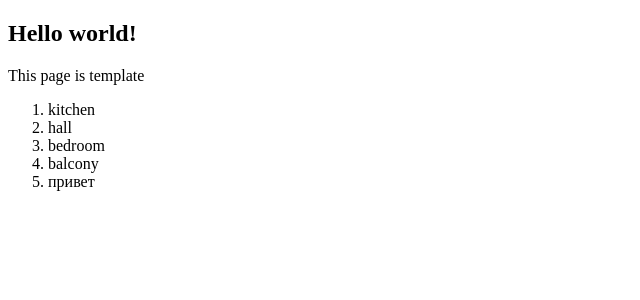
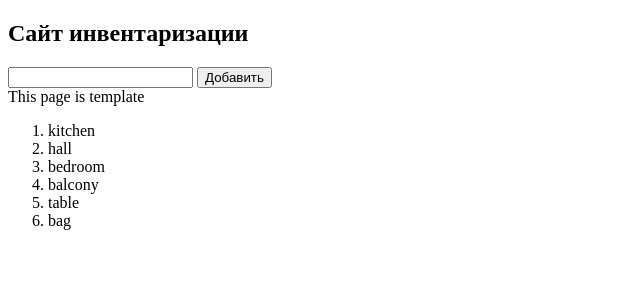
Before and after one commit to Alinochka07/inventory, a Flask app: page / in a window 1280 px wide. Shown: the top 300 px of the page, without its empty margins (0-640 px from the left). Run offline with Flask 2, Linux system fonts and the light colour scheme.

Commit message:
added adding feature

```diff
--- a/app.py
+++ b/app.py
@@ -1,4 +1,4 @@
-from flask import Flask, render_template, redirect
+from flask import Flask, render_template, request
 
 app = Flask(__name__)
 
@@ -14,3 +14,14 @@ def homepage():
     f = open('goods.txt', 'r', encoding='utf-8')
     txt = f.readlines()
     return render_template('index.html', goods=txt)
+
+@app.route('/add/', methods=['POST'])
+def add():
+    good = request.form['good']
+    f = open('goods.txt', 'a+', encoding='utf-8')
+    f.write(good + '\n')
+    f.close()
+    return """
+        <h1>Инвентарь пополнен</h1>
+        <a href='/'>Вернуться на главную страницу</a>
+    """
--- a/goods.txt
+++ b/goods.txt
@@ -2,4 +2,5 @@ kitchen
 hall
 bedroom
 balcony
-привет
+table
+bag
--- a/templates/index.html
+++ b/templates/index.html
@@ -7,7 +7,11 @@
     <title>Document</title>
 </head>
 <body>
-    <h2>Hello world!</h2>
+    <h2>Сайт инвентаризации</h2>
+    <form action="/add/" method="POST">
+        <input type="text" name="good">
+        <button>Добавить</button>
+    </form>
     <div>This page is template</div>
     <ol>
         {% for good in goods %}
```
